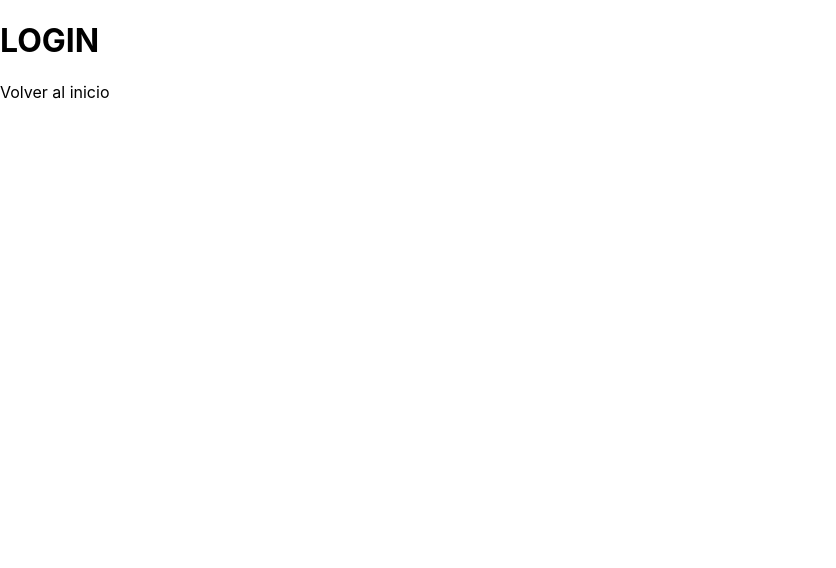
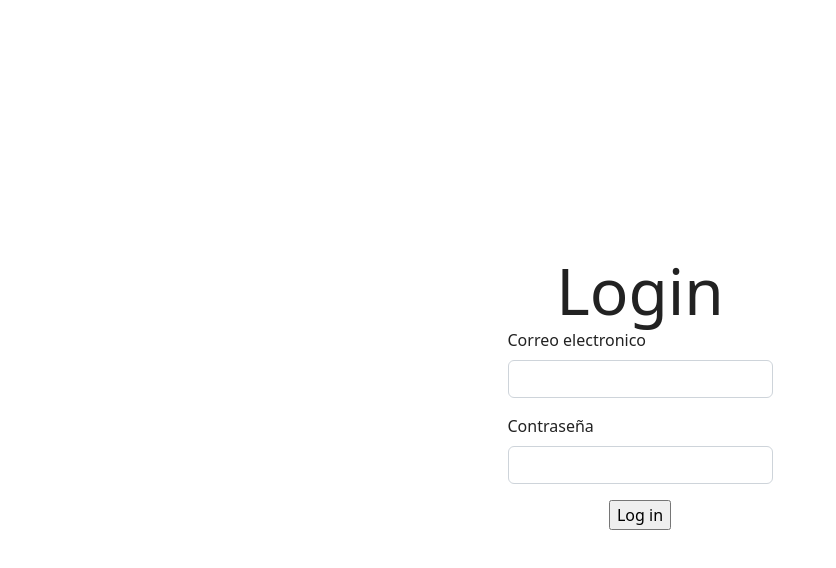
Before and after one commit to danielaolartebo/IS-emprendicesi, a Next.js app: page /website/login in a window 1280 px wide. Shown: the top 568 px of the page, without its empty margins (0-836 px from the left). Built offline with nearby package versions, Linux system fonts and the light colour scheme; a web font is replaced by a local one.

Commit message:
login fronted

```diff
--- /dev/null
+++ b/components/Welcome.jsx
@@ -0,0 +1,24 @@
+import Head from 'next/head'
+import {Component} from 'react'
+
+export default class Welcome extends Component{
+    render(){
+        return(
+            <Head>
+                <title>{this.props.title}</title>
+                <link
+                    href="https://bootswatch.com/5/journal/bootstrap.min.css"
+                    rel="stylesheet"
+                />
+                <link
+                    rel="stylesheet"
+                    href="https://fonts.googleapis.com/css?family=Roboto:300,400,500,700&display=swap"
+                />
+                <link
+                    rel="stylesheet"
+                    href="https://fonts.googleapis.com/icon?family=Material+Icons"
+                />
+            </Head>
+        )
+    }
+}
--- a/components/login.jsx
+++ b/components/login.jsx
@@ -0,0 +1,17 @@
+import {Component} from 'react'
+import styles from '../styles/Home.module.css'
+
+export default class Login extends Component {
+    render(){
+        return(
+            <div class={styles.navbar}>
+                <div>
+                    <a href='/'>EMPRENDICESI</a>
+                </div>
+                <div class={styles.navbarbut}>
+                    <button>Sign in</button>
+                </div>
+            </div>
+        )
+    }
+}
--- a/pages/_app.js
+++ /dev/null
@@ -1,7 +0,0 @@
-import '../styles/globals.css'
-
-function MyApp({ Component, pageProps }) {
-  return <Component {...pageProps} />
-}
-
-export default MyApp
--- a/pages/website/login.js
+++ b/pages/website/login.js
@@ -1,11 +1,78 @@
-import Login from '../../components/login.jsx'
-import Image from 'next/image'
+import styles from '/styles/Home.module.css'
+import Welcome from '/components/Welcome'
+import Login from '/components/Login'
+import Link from 'next/link'
 
-export default function login() {
-   return (
-      <div>
-        <h1>LOGIN</h1>
-            <a href="/"> Volver al inicio</a>
-      </div>
-    );
-  }
+let data = {
+    email: '',
+    password: '',
+}
+
+let type = '';
+
+let login = () =>{
+    async function handleSubmit(event) {
+        event.preventDefault();
+        const response = await fetch('/api/accounts/verifyAccount',{
+            method:'POST',
+            body: JSON.stringify({data}),
+            headers: {
+                'Accept': 'application/json',
+                'Content-Type': 'application/json'
+            }
+        })
+        const json = await response.json();
+        console.log("funciona?")
+        if(json.status == 'success'){
+            console.log(json.data)
+
+        }else{
+             console.log("no funciona")
+            alert(json.message)
+            window.location.href = '/login'
+        }
+    }
+
+    let handleChange = (event) => {
+        console.log(event.target.name);
+        switch (event.target.name) {
+            case 'email':
+                data.email = event.target.value;
+                break;
+            case 'password':
+                data.password = event.target.value;
+                break;
+            default:
+                break;
+        }
+    }
+    return(
+        <div>
+            <Welcome title='Login'></Welcome>
+            <main className={styles.main}>
+                <form className='form' onSubmit={handleSubmit}>
+                    <legend className={styles.title}>Login</legend>
+                    <div class='mb-3'>
+                        <div class='mb-3'>
+                            <label for='email' class='form-label'>Correo electronico</label>
+                            <input type="email" class='form-control' id='email' name='email' onChange={handleChange} />
+                        </div>
+                        <div class='mb-3'>
+                            <label for='password' class='form-label'>Contraseña</label>
+                            <input type="password" class='form-control' id='password' name='password' onChange={handleChange} />
+                        </div>
+                        <div class='container'>
+                            <div class='row'>
+                                <div class='col text-center'>
+                                    <input type="submit" class='styles.card' value="Log in" />
+                                </div>
+                            </div>
+                        </div>
+                    </div>
+                </form>
+            </main>
+        </div>
+    )
+}
+
+export default login
--- a/pages/website/welcome.jsx
+++ /dev/null
@@ -1,3 +0,0 @@
-export default function Welcome() {
-    return <h1>Welcome page</h1>;
-  }
--- a/styles/Home.module.css
+++ b/styles/Home.module.css
@@ -115,15 +115,37 @@
   }
 }
 
-@media (prefers-color-scheme: dark) {
-  .card,
-  .footer {
-    border-color: #222;
-  }
-  .code {
-    background: #111;
-  }
-  .logo img {
-    filter: invert(1);
-  }
+.navbar {
+  display: flex;
+  flex-direction: row;
+  justify-content: space-between;
+  padding: 10px;
+  background-color: #d6d6d6;
+  border-radius: 0px 0px 10px 10px;
 }
+
+.navbarbut button{
+  margin-left: 5px;
+  border-radius: 5px;
+}
+
+.centerdiv{
+  display: flex;
+  flex-direction: column;
+  justify-content: center;
+  align-items: center;
+  margin-top: 20px;
+}
+
+.horizontalflexdiv{
+  margin-top: 40px;
+  display: flex;
+  flex-direction: row;
+  gap: 40px;
+  flex-flow: wrap;
+  justify-content: center;
+}
+
+.buttondiv{
+  margin-top: 50px;
+}
--- a/styles/globals.css
+++ b/styles/globals.css
@@ -8,20 +8,17 @@ body {
 }
 
 a {
-  color: inherit;
+  color: #0070f3;
   text-decoration: none;
 }
+
+a:hover,
+a:focus,
+a:active {
+  text-decoration: underline;
+}
+
 
 * {
   box-sizing: border-box;
 }
-
-@media (prefers-color-scheme: dark) {
-  html {
-    color-scheme: dark;
-  }
-  body {
-    color: white;
-    background: black;
-  }
-}
```
Also changed, not shown: pages/app.js (added, +11 -0 lines), pages/index.js (+23 -8 lines), styles/login.css (deleted).
